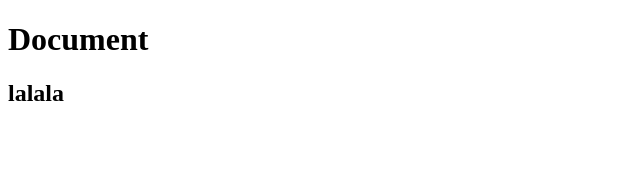
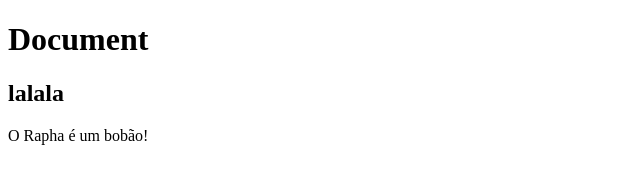
Before and after one commit to Amanda-N-Andrade/testando-git, a plain HTML site: page index.html in a window 1280 px wide. Shown: the whole page, without its empty margins (0-640 px from the left). Drawn offline with Linux system fonts and the light colour scheme.

Commit message:
Update index.html
add <p>

```diff
--- a/index.html
+++ b/index.html
@@ -12,6 +12,7 @@
     </header>
     <main>
         <h2>lalala</h2>
+        <p>O Rapha é um bobão!</p>
     </main>
 </body>
 </html>
```
